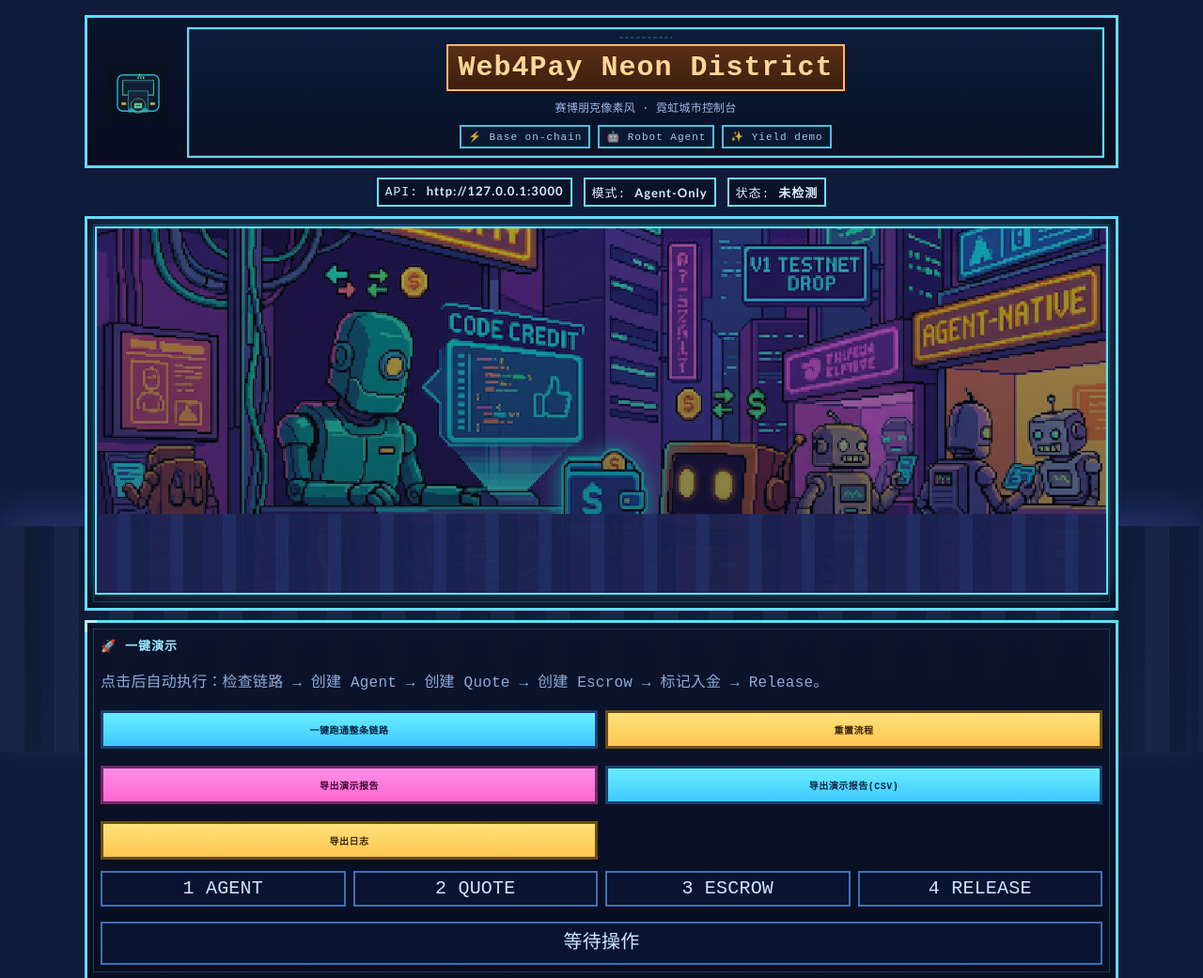
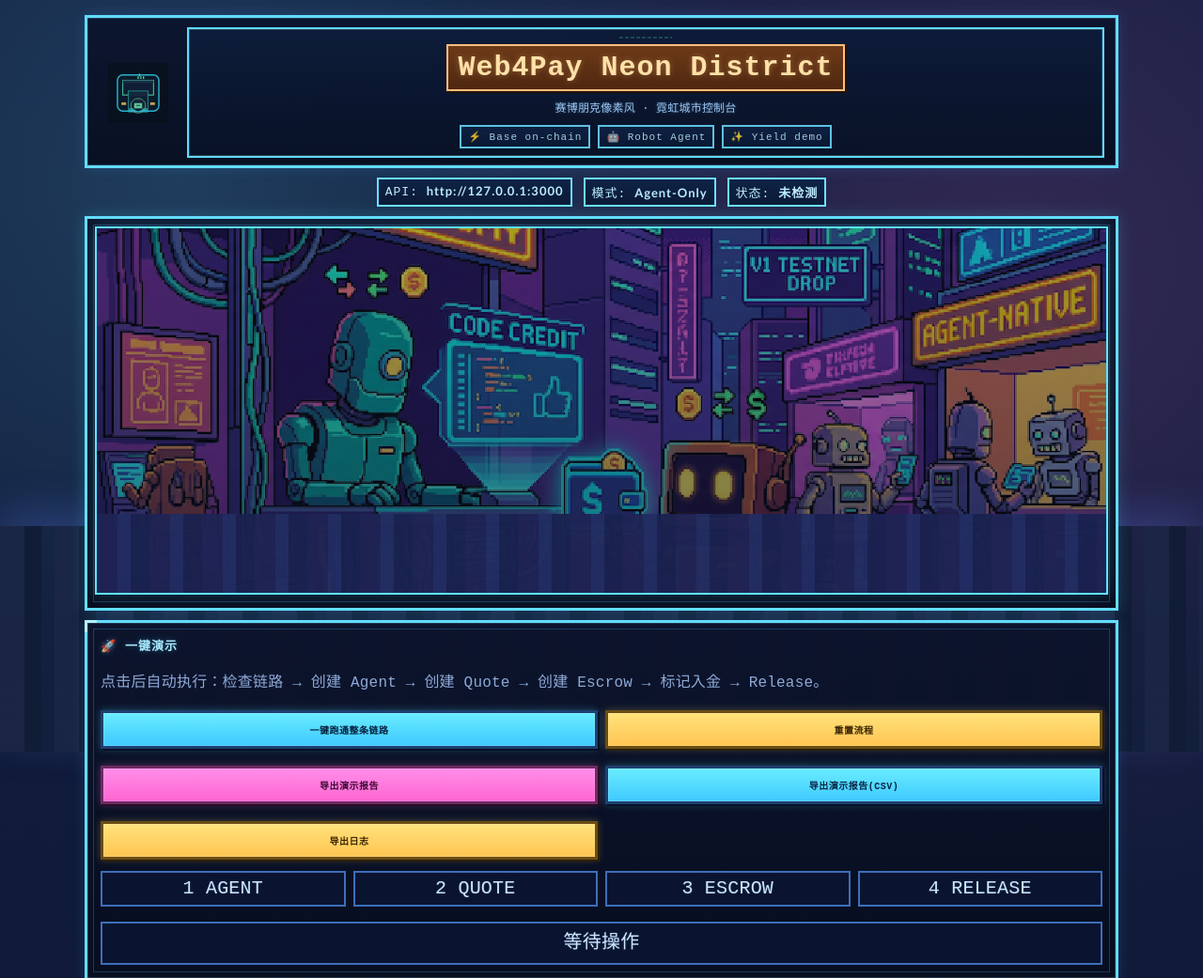
Before and after one commit to dumkeacee149-blip/web4pay, a website: page apps/web/index.html in a window 1280 px wide. Shown: the top 1041 px of the page at 94% size. Drawn offline with Linux system fonts and the light colour scheme; no server answers.

Commit message:
style(web): rebalance neon-retrofuture cartoon atmosphere while keeping pixel UI

```diff
--- a/apps/web/style.css
+++ b/apps/web/style.css
@@ -1987,3 +1987,67 @@ input,
   filter: none !important;
   animation: none !important;
 }
+
+/* ===== style callback: neon cyberpunk + retrofuture cartoon ===== */
+body {
+  background:
+    radial-gradient(circle at 15% 8%, rgba(102, 229, 255, 0.16), transparent 26%),
+    radial-gradient(circle at 85% 12%, rgba(255, 121, 216, 0.14), transparent 28%),
+    linear-gradient(180deg, #121d3f 0%, #101a38 45%, #0f1b3b 100%) !important;
+}
+
+.hero,
+.card,
+.status-board,
+.runcard {
+  box-shadow: 0 0 0 1px rgba(142, 221, 255, 0.18) inset, 0 0 14px rgba(77, 180, 255, 0.16) !important;
+}
+
+.hero-copy h1 {
+  background: linear-gradient(180deg, #6d3a18, #4e2710) !important;
+  color: #ffe1a8 !important;
+  border-color: #ffbe7c !important;
+  text-shadow: 0 0 6px rgba(255, 195, 130, 0.35) !important;
+}
+
+.sub {
+  color: #9ac6f2 !important;
+  text-shadow: 0 0 4px rgba(129, 193, 255, 0.28) !important;
+}
+
+.hero-badges span,
+.badges span {
+  background: linear-gradient(180deg, #0f2347, #0b1a35) !important;
+  color: #bcecff !important;
+  border-color: #6ce0ff !important;
+}
+
+.market-scene,
+.scene-core {
+  box-shadow: 0 0 16px rgba(92, 231, 255, 0.2) !important;
+}
+
+.pixel-btn {
+  box-shadow: inset 0 0 0 1px rgba(255,255,255,0.15), 2px 2px 0 #071127, 0 0 8px rgba(84, 226, 255, 0.3) !important;
+}
+
+.pixel-btn.accent {
+  box-shadow: inset 0 0 0 1px rgba(255,255,255,0.12), 2px 2px 0 #2b0c25, 0 0 8px rgba(255, 121, 216, 0.3) !important;
+}
+
+.pixel-btn.warn {
+  box-shadow: inset 0 0 0 1px rgba(255,255,255,0.14), 2px 2px 0 #2d1f04, 0 0 8px rgba(255, 208, 110, 0.28) !important;
+}
+
+.card h2 {
+  color: #a8ebff !important;
+  text-shadow: 0 0 6px rgba(97, 212, 255, 0.32) !important;
+}
+
+/* keep pixel structure but avoid over-harsh flatness */
+.code,
+.toast,
+.status-summary,
+.stepper span {
+  text-shadow: 0 0 2px rgba(120, 196, 255, 0.22) !important;
+}
```
